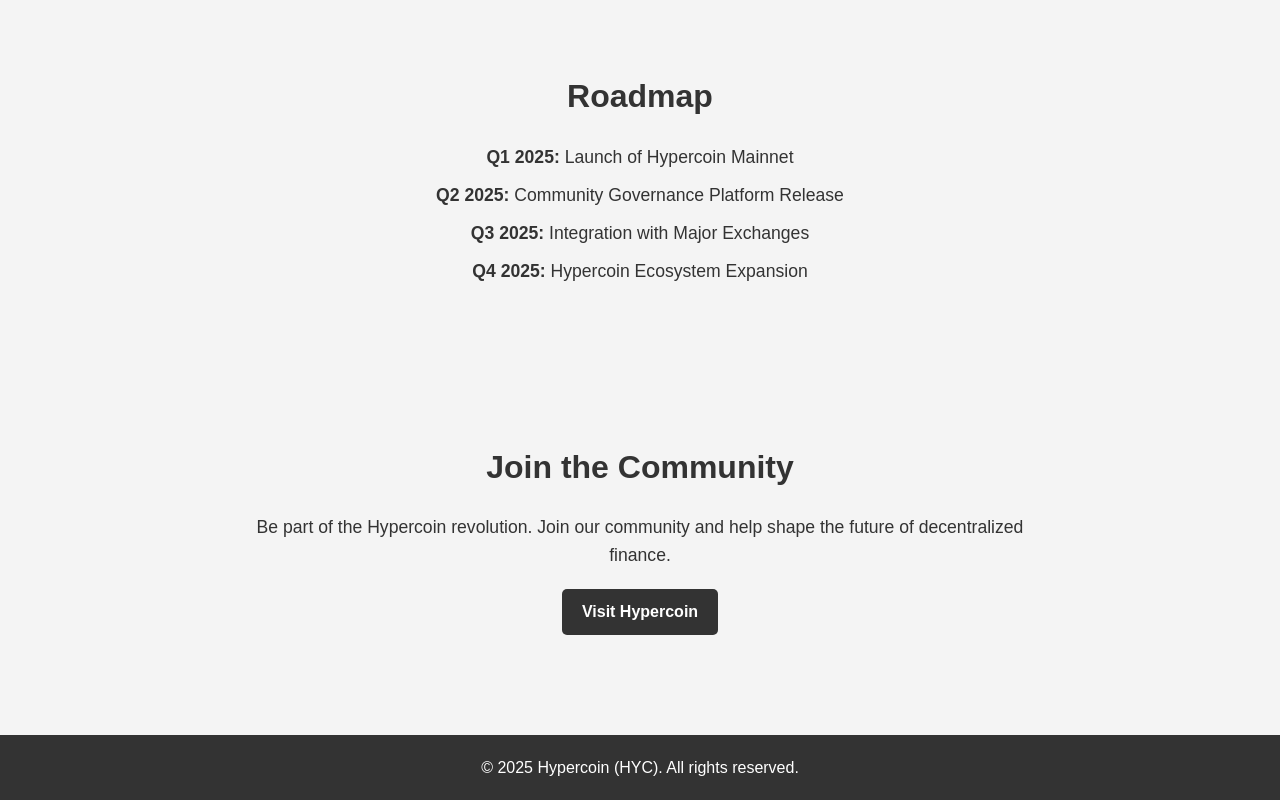
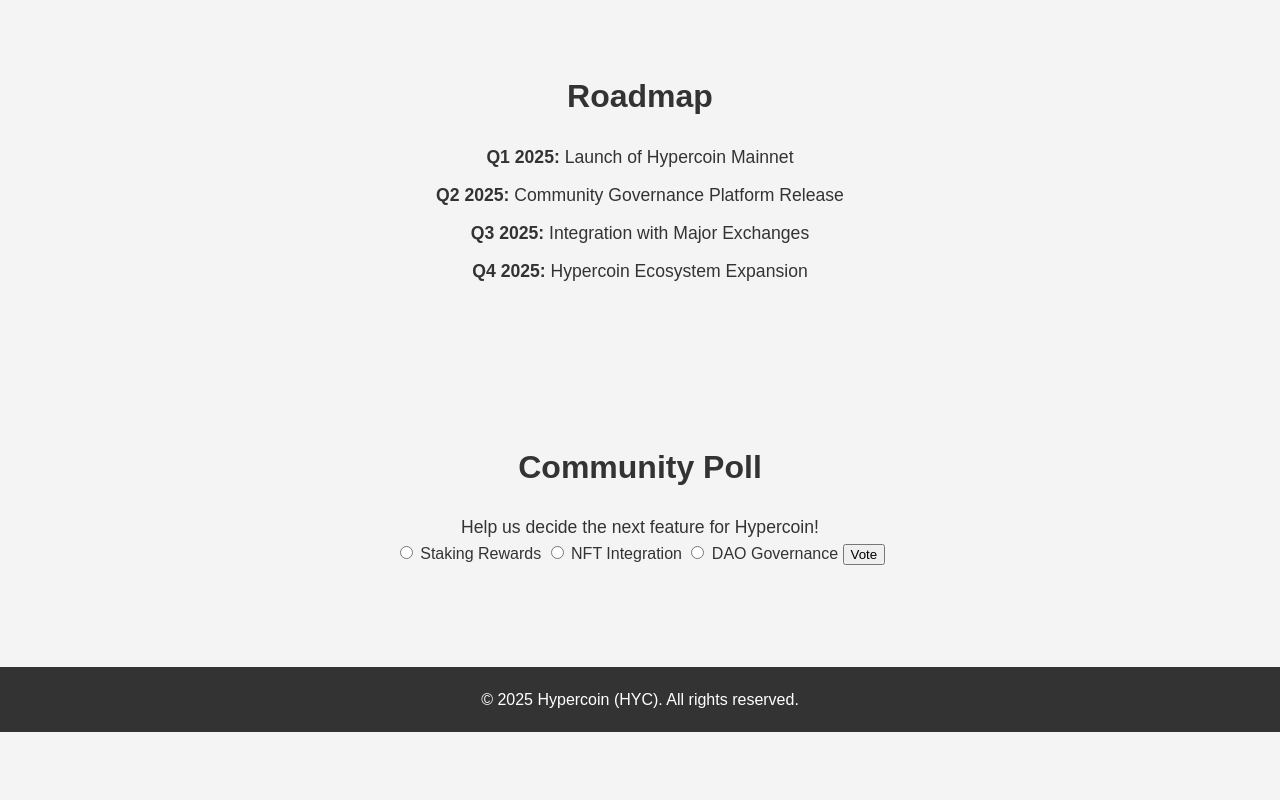
Before and after one commit to RaduStar2003/Hypercoin, a plain HTML site: page index.html in a window 1280 px wide. Shown: the part 906-1706 px from the top of the page. After the commit the page ends 1638 px from the top, so only its background shows below. Drawn offline with Linux system fonts and the light colour scheme.

Commit message:
Update index.html

```diff
--- a/index.html
+++ b/index.html
@@ -16,7 +16,7 @@
                     <li><a href="#about">About</a></li>
                     <li><a href="#features">Features</a></li>
                     <li><a href="#roadmap">Roadmap</a></li>
-                    <li><a href="#community">Community</a></li>
+                    <li><a href="#poll">Community Poll</a></li>
                 </ul>
             </nav>
         </div>
@@ -54,11 +54,23 @@
         </div>
     </section>
 
-    <section id="community" class="section">
+    <section id="poll" class="section">
         <div class="container">
-            <h2>Join the Community</h2>
-            <p>Be part of the Hypercoin revolution. Join our community and help shape the future of decentralized finance.</p>
-            <a href="https://www.hypercoinx.com" class="cta-button">Visit Hypercoin</a>
+            <h2>Community Poll</h2>
+            <p>Help us decide the next feature for Hypercoin!</p>
+            <form id="poll-form">
+                <label>
+                    <input type="radio" name="feature" value="staking"> Staking Rewards
+                </label>
+                <label>
+                    <input type="radio" name="feature" value="nft"> NFT Integration
+                </label>
+                <label>
+                    <input type="radio" name="feature" value="dao"> DAO Governance
+                </label>
+                <button type="submit">Vote</button>
+            </form>
+            <p id="poll-result"></p>
         </div>
     </section>
 
```
